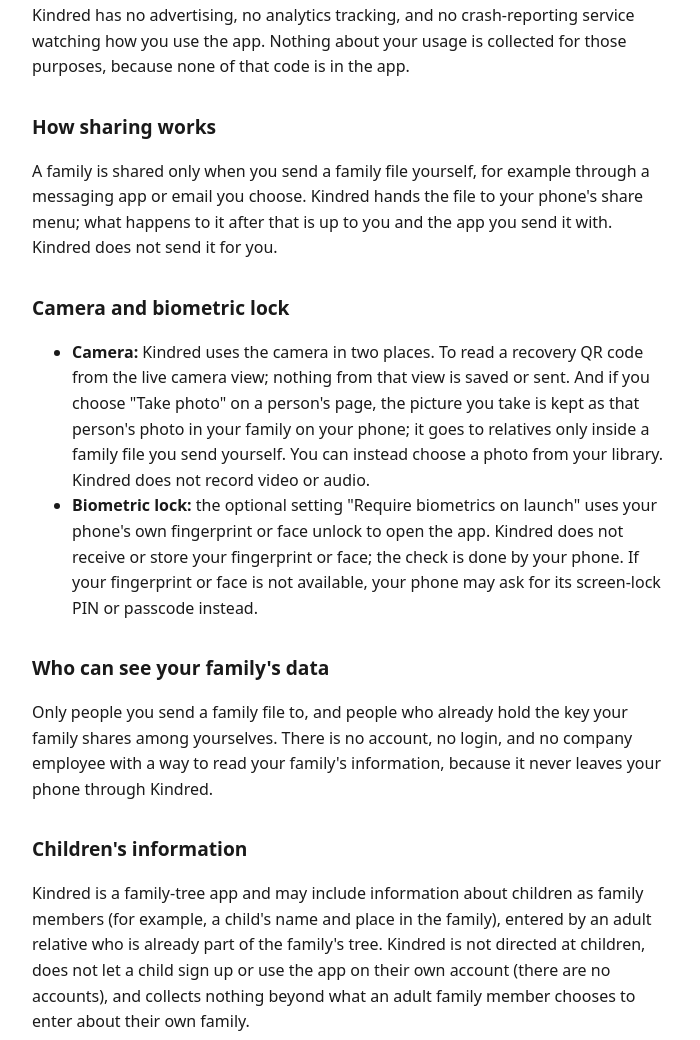
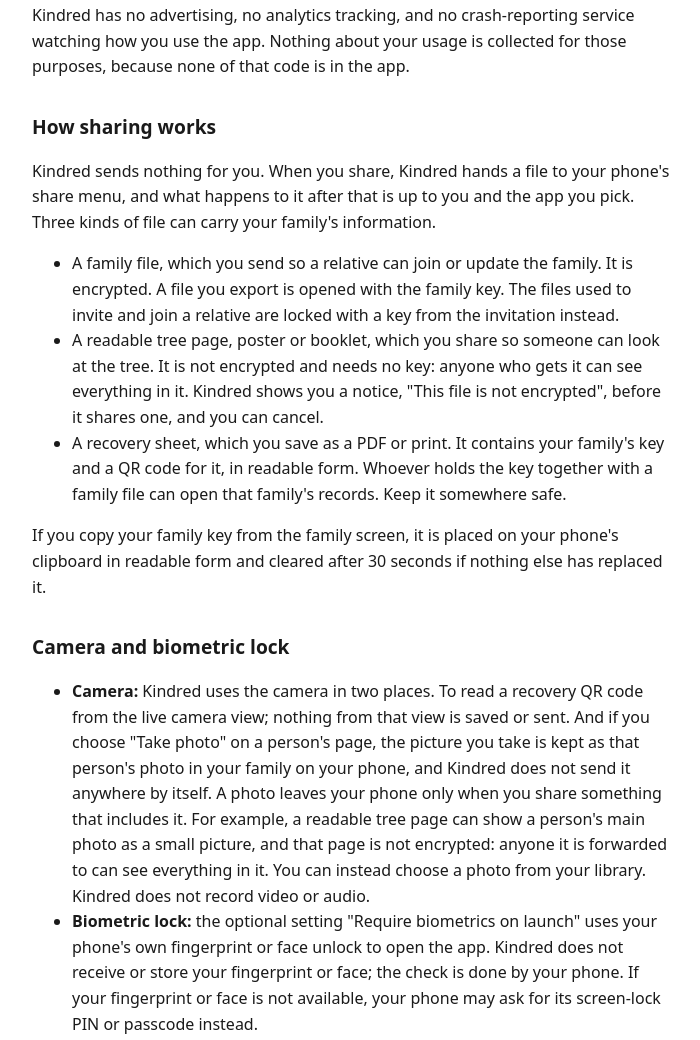
Before and after one commit to Yst-tech/kindred-site, a plain HTML site: page privacy/index.html in a window 1280 px wide. Shown: the part 678-1718 px from the top of the page, without its empty margins (288-988 px from the left). Drawn offline with Linux system fonts and the light colour scheme.

Commit message:
Privacy policy: approved changes, last updated 2026-11-20
Co-Authored-By: Claude Opus 5.5 <noreply@anthropic.com>

```diff
--- a/privacy/index.html
+++ b/privacy/index.html
@@ -15,7 +15,7 @@ h2{font-size:1.2rem;margin-top:2rem}
 <body>
 <main>
 <h1>Kindred &mdash; Privacy Policy</h1>
-<p class="updated">Last updated: 2026-11-17</p>
+<p class="updated">Last updated: 2026-11-20</p>
 
 <p>This page explains, in plain words, what Kindred does with your family's information. If any sentence here is unclear, that is our mistake to fix, not something you need a lawyer to read for you.</p>
 <h2>What Kindred stores on your phone</h2>
@@ -24,18 +24,25 @@ h2{font-size:1.2rem;margin-top:2rem}
 <p><strong>Nothing, on its own.</strong> This version of Kindred keeps your family's records on your phone and does not contact any server. You can use the whole app &mdash; build a tree, add people, confirm entries, view the tree &mdash; without any of it leaving your device. This version has no backup switch and no online backup. The "Privacy policy" row in Settings opens this page in your phone's web browser, which loads it from our website.</p>
 <p>Kindred has no advertising, no analytics tracking, and no crash-reporting service watching how you use the app. Nothing about your usage is collected for those purposes, because none of that code is in the app.</p>
 <h2>How sharing works</h2>
-<p>A family is shared only when you send a family file yourself, for example through a messaging app or email you choose. Kindred hands the file to your phone's share menu; what happens to it after that is up to you and the app you send it with. Kindred does not send it for you.</p>
+<p>Kindred sends nothing for you. When you share, Kindred hands a file to your phone's share menu, and what happens to it after that is up to you and the app you pick. Three kinds of file can carry your family's information.</p>
+<ul>
+<li>A family file, which you send so a relative can join or update the family. It is encrypted. A file you export is opened with the family key. The files used to invite and join a relative are locked with a key from the invitation instead.</li>
+<li>A readable tree page, poster or booklet, which you share so someone can look at the tree. It is not encrypted and needs no key: anyone who gets it can see everything in it. Kindred shows you a notice, "This file is not encrypted", before it shares one, and you can cancel.</li>
+<li>A recovery sheet, which you save as a PDF or print. It contains your family's key and a QR code for it, in readable form. Whoever holds the key together with a family file can open that family's records. Keep it somewhere safe.</li>
+</ul>
+<p>If you copy your family key from the family screen, it is placed on your phone's clipboard in readable form and cleared after 30 seconds if nothing else has replaced it.</p>
 <h2>Camera and biometric lock</h2>
 <ul>
-<li><strong>Camera:</strong> Kindred uses the camera in two places. To read a recovery QR code from the live camera view; nothing from that view is saved or sent. And if you choose "Take photo" on a person's page, the picture you take is kept as that person's photo in your family on your phone; it goes to relatives only inside a family file you send yourself. You can instead choose a photo from your library. Kindred does not record video or audio.</li>
+<li><strong>Camera:</strong> Kindred uses the camera in two places. To read a recovery QR code from the live camera view; nothing from that view is saved or sent. And if you choose "Take photo" on a person's page, the picture you take is kept as that person's photo in your family on your phone, and Kindred does not send it anywhere by itself. A photo leaves your phone only when you share something that includes it. For example, a readable tree page can show a person's main photo as a small picture, and that page is not encrypted: anyone it is forwarded to can see everything in it. You can instead choose a photo from your library. Kindred does not record video or audio.</li>
 <li><strong>Biometric lock:</strong> the optional setting "Require biometrics on launch" uses your phone's own fingerprint or face unlock to open the app. Kindred does not receive or store your fingerprint or face; the check is done by your phone. If your fingerprint or face is not available, your phone may ask for its screen-lock PIN or passcode instead.</li>
 </ul>
 <h2>Who can see your family's data</h2>
-<p>Only people you send a family file to, and people who already hold the key your family shares among yourselves. There is no account, no login, and no company employee with a way to read your family's information, because it never leaves your phone through Kindred.</p>
+<p>People you give something to, anyone they pass it on to, and people who hold your family's key. Someone you send a readable tree page, poster or booklet to does not need the key and can see everything in that file. A recovery sheet or a copied key holds your family's key, and whoever has the key together with a family file can open it. There is no account, no login, and no company employee with a way to read your family's information, because Kindred itself never sends it anywhere. What a person does with a file after you send it is theirs to decide.</p>
 <h2>Children's information</h2>
 <p>Kindred is a family-tree app and may include information about children as family members (for example, a child's name and place in the family), entered by an adult relative who is already part of the family's tree. Kindred is not directed at children, does not let a child sign up or use the app on their own account (there are no accounts), and collects nothing beyond what an adult family member chooses to enter about their own family.</p>
 <h2>Changes to this policy</h2>
 <p>If this policy changes, we will update the "Last updated" date above and describe what changed. We will not make a change that lets us see family data we could not see before without saying so here first.</p>
+<p><strong>2026-11-20.</strong> We corrected "How sharing works", the camera paragraph and "Who can see your family's data". The earlier page said a family is shared only as a family file. It left out that you can also share a readable tree page, poster or booklet, which is not encrypted and can show a person's main photo. It also left out that a recovery sheet carries your family's key in readable form, as does your phone's clipboard for a short time when you copy the key. Kindred itself did not change. The earlier page left these out, and that was our mistake.</p>
 <h2>Contact</h2>
 <p>Questions about this policy: <a href="mailto:admin@yellowstonetech.net">admin@yellowstonetech.net</a>.</p>
 </main>
```
